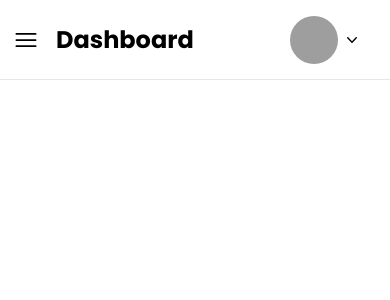
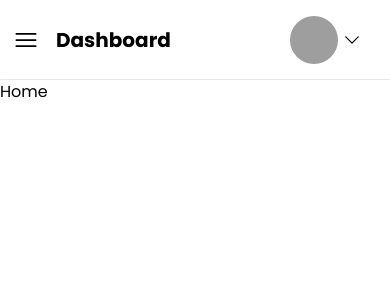
Before and after one commit to malalalash/MERN-ecommerce, a React (Vite) app in the folder admin/: page / in a window 390 px wide. Shown: the top 300 px of the page. Built offline with nearby package versions, Linux system fonts and the light colour scheme; grey boxes are pictures that could not be loaded.

Commit message:
added new pages, made layout more responsive, fixed mobile menu

```diff
--- /dev/null
+++ b/admin/src/components/Header/Header.tsx
@@ -0,0 +1,55 @@
+import {
+  Bars3Icon,
+  MoonIcon,
+  BellIcon,
+  ChevronDownIcon,
+} from "@heroicons/react/24/outline";
+import { useMenu } from "../../context/menuContext";
+import { useLocation } from "react-router-dom";
+
+const Header = () => {
+  const { handleMenu } = useMenu();
+  const location = useLocation();
+  const title =
+    location.pathname === "/"
+      ? "Dashboard"
+      : location.pathname.slice(1).replace(/-/g, " ");
+
+  return (
+    <header className="border-b h-20">
+      <div className="flex w-full h-full items-center justify-between max-w-7xl mx-auto px-3">
+        <div className="flex items-center">
+          <button onClick={handleMenu} className="sm:hidden">
+            <Bars3Icon className="w-7 h-7" />
+          </button>
+          <h1 className="capitalize text-xl sm:text-2xl md:text-3xl lg:text-4xl font-bold p-2 m-2">
+            {title}
+          </h1>
+        </div>
+        <div className="flex gap-2">
+          <div className="items-center gap-2 justify-center pr-2 hidden md:flex">
+            <span className="border rounded-full p-2">
+              <MoonIcon className="w-[24px] h-[24px]" />
+            </span>
+            <span className="border rounded-full p-2">
+              <BellIcon className="w-[24px] h-[24px]" />
+            </span>
+          </div>
+
+          <div className="md:border-l px-4 flex items-center gap-1">
+            <img
+              className="rounded-full w-12 h-12 object-center object-cover"
+              src="https://images.unsplash.com/photo-1494790108377-be9c29b29330?ixlib=rb-1.2.1&ixid=MnwxMjA3fDB8MHxwaG90by1wYWdlfHx8fGVufDB8fHx8&auto=format&fit=crop&w=687&q=80"
+              alt="profile image"
+            />
+            <button>
+              <ChevronDownIcon className="w-5 h-5" />
+            </button>
+          </div>
+        </div>
+      </div>
+    </header>
+  );
+};
+
+export default Header;
--- a/admin/src/components/NavBar/NavBar.tsx
+++ b/admin/src/components/NavBar/NavBar.tsx
@@ -6,11 +6,7 @@ const NavBar = () => {
   const { isMenuOpen, handleMenu } = useMenu();
   return (
     <div
-      className={`p-4 border-r transform transition-all duration-300 w-full bg-white min-h-screen z-50 ${
-        isMenuOpen
-          ? "translate-x-0  absolute z-50"
-          : "-translate-x-full sm:translate-x-0"
-      }`}
+      className={`p-4 sm:border-r transform transition-all duration-300 w-full bg-white min-h-screen z-50`}
     >
       <div className="flex items-center justify-between px-2">
         <span className="text-center block font-bold uppercase text-2xl">
--- a/admin/src/components/NavBar/NavBarMenu.tsx
+++ b/admin/src/components/NavBar/NavBarMenu.tsx
@@ -9,8 +9,11 @@ import {
   Cog8ToothIcon,
   ShieldExclamationIcon,
 } from "@heroicons/react/24/outline";
+import { useMenu } from "../../context/menuContext";
 
 const NavBarMenu = () => {
+  const { setIsMenuOpen } = useMenu();
+
   return (
     <div className="min-h-full">
       <div className="p-2">
@@ -18,36 +21,60 @@ const NavBarMenu = () => {
         <nav className="border-b pb-2">
           <ul className="flex flex-col w-full gap-y-4">
             <li className="list-item group">
-              <NavLink className="nav-link" to="/">
+              <NavLink
+                className="nav-link"
+                onClick={() => setIsMenuOpen(false)}
+                to="/"
+              >
                 <PresentationChartBarIcon className="w-[24px] h-[24px]" />
                 Dashboard
               </NavLink>
             </li>
             <li className="list-item group">
-              <NavLink className="nav-link" to="/products">
+              <NavLink
+                className="nav-link"
+                onClick={() => setIsMenuOpen(false)}
+                to="/products"
+              >
                 <ShoppingBagIcon className="w-[24px] h-[24px]" /> Products
               </NavLink>
             </li>
             <li className="list-item group">
-              <NavLink className="nav-link" to="/add-product">
+              <NavLink
+                className="nav-link"
+                onClick={() => setIsMenuOpen(false)}
+                to="/add-product"
+              >
                 <PlusCircleIcon className="w-[24px] h-[24px]" />
                 Add product
               </NavLink>
             </li>
             <li className="list-item group">
-              <NavLink className="nav-link" to="/customers">
+              <NavLink
+                className="nav-link"
+                onClick={() => setIsMenuOpen(false)}
+                to="/customers"
+              >
                 <UserGroupIcon className="w-[24px] h-[24px]" />
                 Customers
               </NavLink>
             </li>
             <li className="list-item group">
-              <NavLink className="nav-link" to="/orders">
+              <NavLink
+                className="nav-link"
+                onClick={() => setIsMenuOpen(false)}
+                to="/orders"
+              >
                 <CircleStackIcon className="w-[24px] h-[24px]" />
                 Orders
               </NavLink>
             </li>
             <li className="list-item group">
-              <NavLink className="nav-link" to="/transactions">
+              <NavLink
+                className="nav-link"
+                onClick={() => setIsMenuOpen(false)}
+                to="/transactions"
+              >
                 <BanknotesIcon className="w-[24px] h-[24px]" />
                 Transactions
               </NavLink>
--- a/admin/src/context/menuContext.tsx
+++ b/admin/src/context/menuContext.tsx
@@ -3,6 +3,7 @@ import { createContext, useState, useContext } from "react";
 interface IMenuContext {
   isMenuOpen: boolean;
   handleMenu: () => void;
+  setIsMenuOpen: React.Dispatch<React.SetStateAction<boolean>>;
 }
 
 const MenuContext = createContext<IMenuContext | null>(null);
@@ -14,7 +15,7 @@ const MenuProvider = ({ children }: { children: React.ReactNode }) => {
     setIsMenuOpen(!isMenuOpen);
   };
   return (
-    <MenuContext.Provider value={{ isMenuOpen, handleMenu }}>
+    <MenuContext.Provider value={{ isMenuOpen, handleMenu, setIsMenuOpen }}>
       {children}
     </MenuContext.Provider>
   );
--- a/admin/src/layout/RootLayout.tsx
+++ b/admin/src/layout/RootLayout.tsx
@@ -1,22 +1,24 @@
 import { Outlet } from "react-router-dom";
 import NavBar from "../components/NavBar/NavBar";
 import { useMenu } from "../context/menuContext";
+import Header from "../components/Header/Header";
 const RootLayout = () => {
   const { isMenuOpen } = useMenu();
   return (
     <div className="flex flex-row w-full overflow-hidden min-h-screen bg-white">
       <aside
-        className={`min-h-screen transform transition-all duration-300 z-50 max-h-screen bg-white ${
-          isMenuOpen ? "" : "-translate-x-full sm:translate-x-0"
+        className={`min-h-screen transform transition-all duration-300 z-50 max-h-screen bg-white -translate-x-full sm:translate-x-0 ${
+          isMenuOpen ? "translate-x-0 absolute w-full" : "-translate-x-full"
         }`}
       >
         <NavBar />
       </aside>
       <main
         className={`w-full min-h-screen max-h-screen ${
-          isMenuOpen ? "" : "absolute z-40 sm:relative"
+          isMenuOpen ? "" : "absolute sm:relative"
         }`}
       >
+        <Header />
         <Outlet />
       </main>
     </div>
--- a/admin/src/main.tsx
+++ b/admin/src/main.tsx
@@ -11,11 +11,21 @@ import RootLayout from "./layout/RootLayout";
 import Home from "./pages/Home";
 import Login from "./pages/Login";
 import { MenuProvider } from "./context/menuContext";
+import Products from "./pages/Products";
+import AddProduct from "./pages/AddProduct";
+import Customers from "./pages/Customers";
+import Orders from "./pages/Orders";
+import Transactions from "./pages/Transactions";
 
 const router = createBrowserRouter(
   createRoutesFromElements([
     <Route path="/" element={<RootLayout />}>
       <Route index={true} path="/" element={<Home />} />
+      <Route path={"products"} element={<Products />} />
+      <Route path={"add-product"} element={<AddProduct />} />
+      <Route path={"customers"} element={<Customers />} />
+      <Route path={"orders"} element={<Orders />} />
+      <Route path={"transactions"} element={<Transactions />} />
       <Route path={"login"} element={<Login />} />
     </Route>,
   ])
--- /dev/null
+++ b/admin/src/pages/AddProduct.tsx
@@ -0,0 +1,5 @@
+const AddProduct = () => {
+  return <section>AddProduct</section>;
+};
+
+export default AddProduct;
--- /dev/null
+++ b/admin/src/pages/Customers.tsx
@@ -0,0 +1,5 @@
+const Customers = () => {
+  return <section>Customers</section>;
+};
+
+export default Customers;
--- a/admin/src/pages/Home.tsx
+++ b/admin/src/pages/Home.tsx
@@ -1,47 +1,5 @@
-import { BellIcon, MoonIcon } from "@heroicons/react/24/outline";
-import { ChevronDownIcon } from "@heroicons/react/20/solid";
-import { Bars3Icon } from "@heroicons/react/24/solid";
-import { useMenu } from "../context/menuContext";
 const Home = () => {
-  const { handleMenu } = useMenu();
-
-  return (
-    <section>
-      <header className="border-b h-20">
-        <div className="flex w-full h-full items-center justify-between max-w-7xl mx-auto px-3">
-          <div className="flex items-center">
-            <button onClick={handleMenu} className="sm:hidden">
-              <Bars3Icon className="w-7 h-7" />
-            </button>
-            <h1 className="capitalize text-2xl md:text-3xl lg:text-4xl font-bold p-2 m-2">
-              Dashboard
-            </h1>
-          </div>
-          <div className="flex gap-2">
-            <div className="items-center gap-2 justify-center pr-2 hidden md:flex">
-              <span className="border rounded-full p-2">
-                <MoonIcon className="w-[24px] h-[24px]" />
-              </span>
-              <span className="border rounded-full p-2">
-                <BellIcon className="w-[24px] h-[24px]" />
-              </span>
-            </div>
-
-            <div className="md:border-l px-4 flex items-center gap-1">
-              <img
-                className="rounded-full w-12 h-12 object-center object-cover"
-                src="https://images.unsplash.com/photo-1494790108377-be9c29b29330?ixlib=rb-1.2.1&ixid=MnwxMjA3fDB8MHxwaG90by1wYWdlfHx8fGVufDB8fHx8&auto=format&fit=crop&w=687&q=80"
-                alt="profile image"
-              />
-              <button>
-                <ChevronDownIcon className="w-5 h-5" />
-              </button>
-            </div>
-          </div>
-        </div>
-      </header>
-    </section>
-  );
+  return <section>Home</section>;
 };
 
 export default Home;
--- /dev/null
+++ b/admin/src/pages/Orders.tsx
@@ -0,0 +1,5 @@
+const Orders = () => {
+  return <section>Orders</section>;
+};
+
+export default Orders;
--- /dev/null
+++ b/admin/src/pages/Products.tsx
@@ -0,0 +1,5 @@
+const Products = () => {
+  return <section>Products</section>;
+};
+
+export default Products;
--- /dev/null
+++ b/admin/src/pages/Transactions.tsx
@@ -0,0 +1,5 @@
+const Transactions = () => {
+  return <section>Transactions</section>;
+};
+
+export default Transactions;
```
